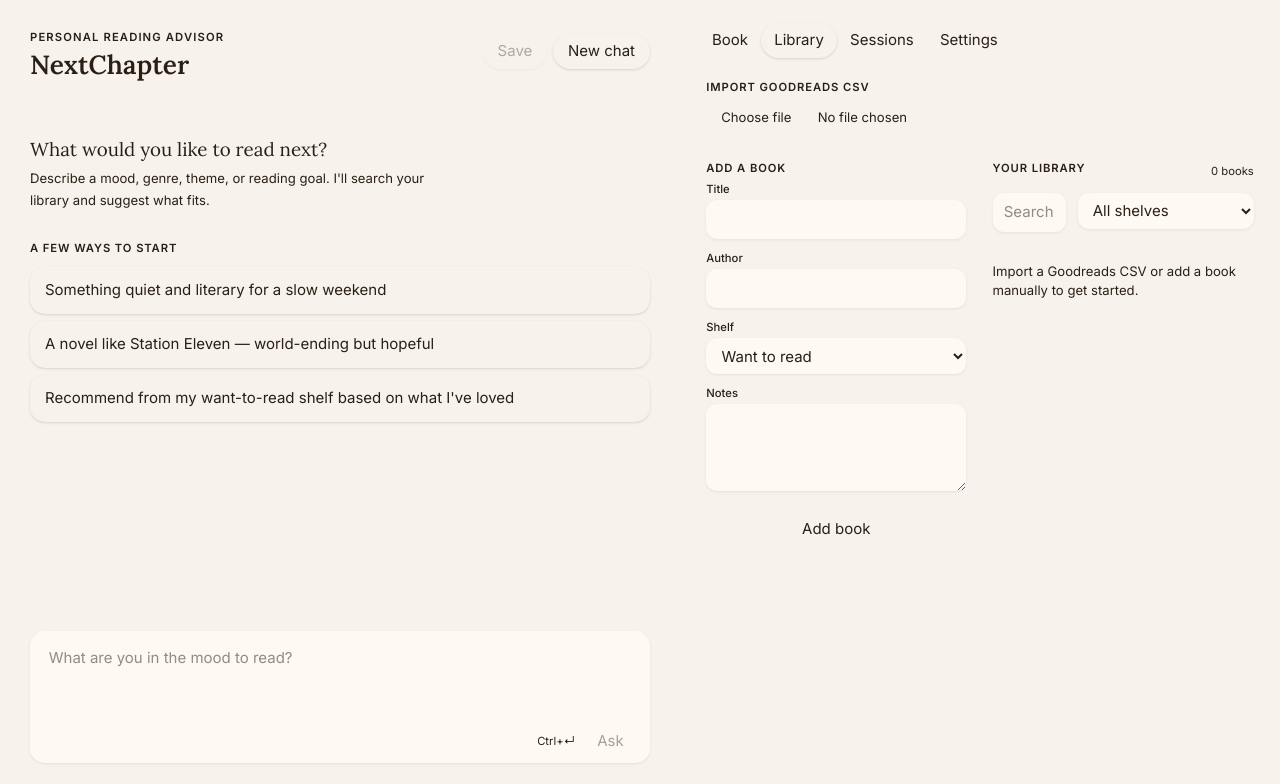
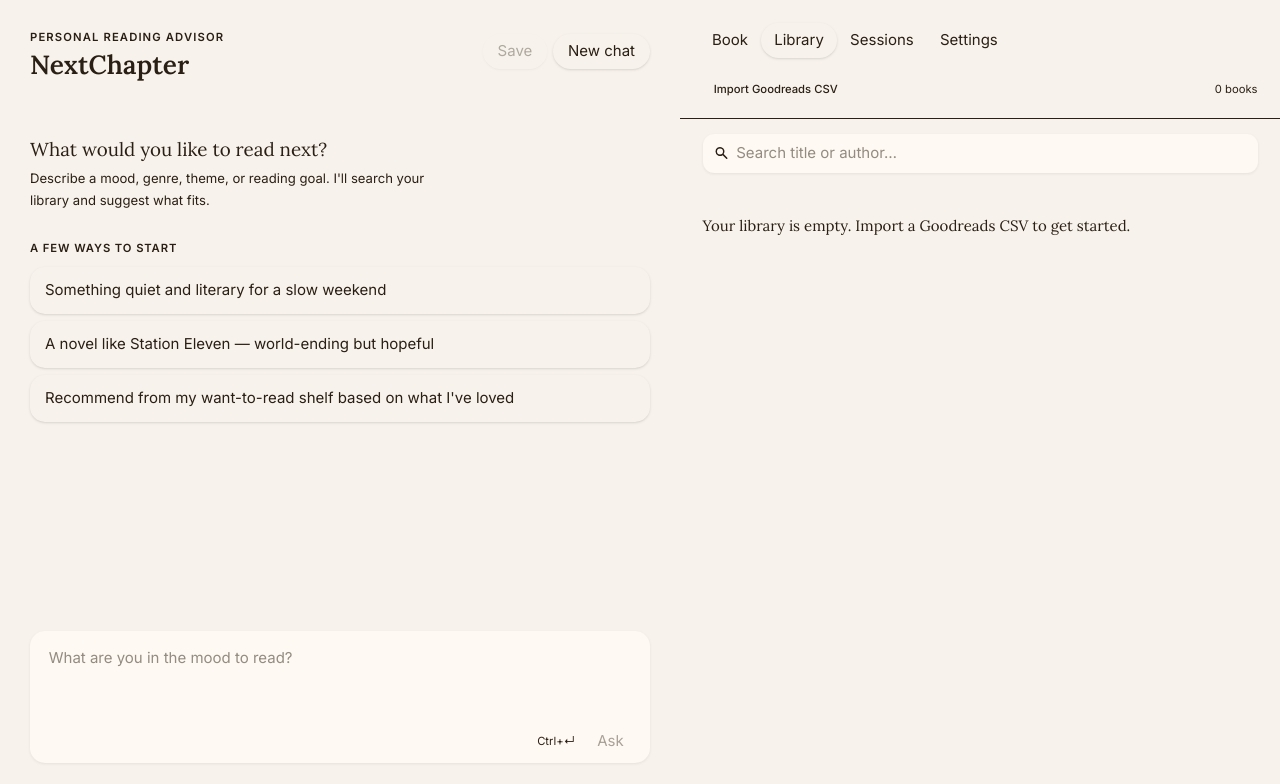
Before and after one commit to jsanfil/NextChapter, a React (Vite) app: page / in a window 1280 px wide. Both pictures are taken after a click on the tab "Library". Shown: the top 784 px of the page. Built offline with nearby package versions, Linux system fonts and the light colour scheme.

Commit message:
feat: enhance LibraryView test coverage and component logic
Added sample books and updated tests to render, filter, and select books

Co-authored-by: Joe Sanfilippo <2178972+jsanfil@users.noreply.github.com>

```diff
--- a/src/components/LibraryView.tsx
+++ b/src/components/LibraryView.tsx
@@ -1,8 +1,7 @@
 import { useMemo, useState } from "react";
 import { parseGoodreadsCsv } from "../domain/goodreadsCsv";
-import { addBook, booksByShelf, upsertBook } from "../domain/library";
-import type { Book, LinkSourceSetting, Shelf } from "../domain/types";
-import BookForm from "./BookForm";
+import { upsertBook } from "../domain/library";
+import type { Book, LinkSourceSetting } from "../domain/types";
 
 interface LibraryViewProps {
   books: Book[];
@@ -11,136 +10,40 @@ interface LibraryViewProps {
   onSelectBook: (bookId: string) => void;
 }
 
-export default function LibraryView({ books, linkSources, onBooksChange, onSelectBook }: LibraryViewProps) {
-  const [query, setQuery] = useState("");
-  const [shelf, setShelf] = useState<Shelf | "all">("all");
-  const [importMessage, setImportMessage] = useState("");
+/* ── Shelf filter options ── */
+type ShelfFilter = "all" | "read" | "want-to-read" | "none";
 
-  const visibleBooks = useMemo(() => {
-    return books
-      .filter((book) => shelf === "all" || book.shelf === shelf)
-      .filter((book) =>
-        `${book.title} ${book.author} ${book.userNotes}`.toLowerCase().includes(query.toLowerCase())
-      )
-      .sort((a, b) => a.title.localeCompare(b.title));
-  }, [books, query, shelf]);
+interface ShelfOption {
+  id: ShelfFilter;
+  label: string;
+}
 
-  async function importFile(file: File) {
-    const csv = await file.text();
-    const summary = parseGoodreadsCsv(csv, { linkSources });
-    const merged = summary.imported.reduce((current, book) => upsertBook(current, book), books);
-    onBooksChange(merged);
-    setImportMessage(`Imported ${summary.imported.length} books. Skipped ${summary.skipped.length}.`);
-  }
+const CORE_SHELVES: ShelfOption[] = [
+  { id: "all", label: "All" },
+  { id: "read", label: "Read" },
+  { id: "want-to-read", label: "Want to read" },
+];
 
-  const inputClass =
-    "w-full rounded-xl bg-[--color-input-bg] shadow-sm text-[--color-ink] placeholder:text-[--color-ink-light] px-3 py-2 text-sm focus:outline-none transition-colors";
-
-  const labelClass = "block text-xs font-semibold uppercase tracking-[0.08em] text-[--color-amber] mb-1.5";
-
+/* ── Star rating display ── */
+function StarRating({ rating }: { rating: number }) {
   return (
-    <div className="px-7 py-6 space-y-7">
-      {/* Import */}
-      <section>
-        <p className={labelClass}>Import Goodreads CSV</p>
-        <label className="flex items-center gap-3 cursor-pointer">
-          <span className="text-sm px-4 py-2 rounded-full text-[--color-ink-muted] bg-[--color-ghost-btn] hover:text-[--color-ink] transition-colors whitespace-nowrap cursor-pointer">
-            Choose file
-          </span>
-          <input
-            type="file"
-            accept=".csv,text/csv"
-            className="sr-only"
-            onChange={(event) => {
-              const file = event.target.files?.[0];
-              if (file) void importFile(file);
-            }}
-          />
-          <span className="text-sm text-[--color-ink-muted]">
-            {importMessage || "No file chosen"}
-          </span>
-        </label>
-      </section>
-
-      <div className="grid grid-cols-1 gap-7 lg:grid-cols-[260px_1fr]">
-        {/* Add book form */}
-        <section>
-          <p className={labelClass}>Add a book</p>
-          <BookForm
-            linkSources={linkSources}
-            submitLabel="Add book"
-            onSubmit={(book) => onBooksChange(addBook(books, book))}
-          />
-        </section>
-
-        {/* Browse */}
-        <section className="min-w-0">
-          <div className="flex items-center justify-between mb-3">
-            <p className={labelClass + " mb-0"}>Your library</p>
-            <span className="text-xs text-[--color-ink-light]">
-              {visibleBooks.length} {visibleBooks.length === 1 ? "book" : "books"}
-            </span>
-          </div>
-
-          <div className="flex gap-3 mb-4">
-            <div className="flex-1">
-              <label htmlFor="library-search" className="sr-only">Search</label>
-              <input
-                id="library-search"
-                value={query}
-                onChange={(e) => setQuery(e.target.value)}
-                placeholder="Search title, author, or notes…"
-                className={inputClass}
-              />
-            </div>
-            <div>
-              <label htmlFor="library-shelf" className="sr-only">Filter shelf</label>
-              <select
-                id="library-shelf"
-                value={shelf}
-                onChange={(e) => setShelf(e.target.value as Shelf | "all")}
-                className={inputClass + " pr-8"}
-              >
-                <option value="all">All shelves</option>
-                <option value="read">Read ({booksByShelf(books, "read").length})</option>
-                <option value="want-to-read">Want to read ({booksByShelf(books, "want-to-read").length})</option>
-                <option value="none">No shelf</option>
-              </select>
-            </div>
-          </div>
-
-          {visibleBooks.length === 0 ? (
-            <p className="text-sm text-[--color-ink-muted] py-4">
-              {books.length === 0
-                ? "Import a Goodreads CSV or add a book manually to get started."
-                : "No books match your current filter."}
-            </p>
-          ) : (
-            <div className="space-y-1">
-              {visibleBooks.map((book) => (
-                <button
-                  key={book.id}
-                  type="button"
-                  onClick={() => onSelectBook(book.id)}
-                  className="w-full text-left flex items-center justify-between gap-4 px-3.5 py-2.5 rounded-xl hover:bg-[--color-cream] transition-colors group"
-                >
-                  <div className="min-w-0">
-                    <p className="text-sm font-medium text-[--color-ink] truncate m-0 group-hover:text-[--color-espresso]">
-                      {book.title}
-                    </p>
-                    <p className="text-xs text-[--color-ink-muted] truncate m-0">{book.author}</p>
-                  </div>
-                  <ShelfBadge shelf={book.shelf} />
-                </button>
-              ))}
-            </div>
-          )}
-        </section>
-      </div>
-    </div>
+    <span className="flex items-center gap-0.5" aria-label={`${rating} out of 5 stars`}>
+      {[1, 2, 3, 4, 5].map((star) => (
+        <svg
+          key={star}
+          className={`w-3 h-3 ${star <= rating ? "text-[--color-amber]" : "text-[--color-border-mid]"}`}
+          viewBox="0 0 20 20"
+          fill="currentColor"
+          aria-hidden="true"
+        >
+          <path d="M9.049 2.927c.3-.921 1.603-.921 1.902 0l1.07 3.292a1 1 0 00.95.69h3.462c.969 0 1.371 1.24.588 1.81l-2.8 2.034a1 1 0 00-.364 1.118l1.07 3.292c.3.921-.755 1.688-1.54 1.118l-2.8-2.034a1 1 0 00-1.175 0l-2.8 2.034c-.784.57-1.838-.197-1.539-1.118l1.07-3.292a1 1 0 00-.364-1.118L2.98 8.72c-.783-.57-.38-1.81.588-1.81h3.461a1 1 0 00.951-.69l1.07-3.292z" />
+        </svg>
+      ))}
+    </span>
   );
 }
 
+/* ── Shelf badge pill ── */
 function ShelfBadge({ shelf }: { shelf: string }) {
   if (shelf === "read") {
     return (
@@ -158,3 +61,234 @@ function ShelfBadge({ shelf }: { shelf: string }) {
   }
   return null;
 }
+
+/* ── Format a date string for display ── */
+function formatDate(dateStr?: string): string | undefined {
+  if (!dateStr) return undefined;
+  // If it's just a year (4 digits), return as-is
+  if (/^\d{4}$/.test(dateStr.trim())) return dateStr.trim();
+  // Otherwise try to parse
+  const date = new Date(dateStr);
+  if (isNaN(date.getTime())) return dateStr;
+  return date.toLocaleDateString("en-US", { year: "numeric", month: "short" });
+}
+
+export default function LibraryView({ books, linkSources, onBooksChange, onSelectBook }: LibraryViewProps) {
+  const [query, setQuery] = useState("");
+  const [shelfFilter, setShelfFilter] = useState<ShelfFilter>("all");
+  const [importMessage, setImportMessage] = useState("");
+
+  /* Compute shelf counts */
+  const shelfCounts = useMemo(() => ({
+    all: books.length,
+    read: books.filter((b) => b.shelf === "read").length,
+    "want-to-read": books.filter((b) => b.shelf === "want-to-read").length,
+    none: books.filter((b) => b.shelf === "none").length,
+  }), [books]);
+
+  /* Build shelf options — only show "No shelf" if books exist there */
+  const shelfOptions = useMemo<ShelfOption[]>(() => {
+    const opts: ShelfOption[] = CORE_SHELVES.filter(
+      (s) => s.id === "all" || shelfCounts[s.id] > 0
+    );
+    if (shelfCounts.none > 0) {
+      opts.push({ id: "none", label: "No shelf" });
+    }
+    return opts;
+  }, [shelfCounts]);
+
+  const visibleBooks = useMemo(() => {
+    return books
+      .filter((book) => shelfFilter === "all" || book.shelf === shelfFilter)
+      .filter((book) =>
+        `${book.title} ${book.author} ${book.userNotes}`.toLowerCase().includes(query.toLowerCase())
+      )
+      .sort((a, b) => {
+        // Sort: by shelf order (read first, then want-to-read, then none), then alpha
+        const shelfOrder: Record<string, number> = { read: 0, "want-to-read": 1, none: 2 };
+        const shelfDiff = (shelfOrder[a.shelf] ?? 2) - (shelfOrder[b.shelf] ?? 2);
+        if (shelfDiff !== 0) return shelfDiff;
+        return a.title.localeCompare(b.title);
+      });
+  }, [books, query, shelfFilter]);
+
+  async function importFile(file: File) {
+    const csv = await file.text();
+    const summary = parseGoodreadsCsv(csv, { linkSources });
+    const merged = summary.imported.reduce((current, book) => upsertBook(current, book), books);
+    onBooksChange(merged);
+    setImportMessage(
+      `Imported ${summary.imported.length} book${summary.imported.length !== 1 ? "s" : ""}` +
+        (summary.skipped.length > 0 ? ` · ${summary.skipped.length} skipped` : "")
+    );
+  }
+
+  const labelClass = "block text-xs font-semibold uppercase tracking-[0.08em] text-[--color-amber] mb-1.5";
+  const inputClass =
+    "w-full rounded-xl bg-[--color-input-bg] shadow-sm text-[--color-ink] placeholder:text-[--color-ink-light] px-3 py-2 text-sm focus:outline-none transition-colors";
+
+  return (
+    <div className="flex flex-col h-full">
+      {/* ── Header: Import strip ── */}
+      <div className="px-6 pt-5 pb-4 border-b border-[--color-border] shrink-0">
+        <div className="flex items-center justify-between gap-4">
+          <div className="flex items-center gap-2">
+            <label className="flex items-center gap-2 cursor-pointer">
+              <span className="text-xs font-medium px-3 py-1.5 rounded-full text-[--color-ink-muted] bg-[--color-ghost-btn] hover:text-[--color-ink] transition-colors whitespace-nowrap cursor-pointer">
+                Import Goodreads CSV
+              </span>
+              <input
+                type="file"
+                accept=".csv,text/csv"
+                className="sr-only"
+                onChange={(event) => {
+                  const file = event.target.files?.[0];
+                  if (file) void importFile(file);
+                }}
+              />
+            </label>
+            {importMessage && (
+              <span className="text-xs text-[--color-green] font-medium">{importMessage}</span>
+            )}
+          </div>
+          <span className="text-xs text-[--color-ink-light] shrink-0">
+            {visibleBooks.length}{shelfFilter !== "all" || query ? ` / ${books.length}` : ""}{" "}
+            {books.length === 1 ? "book" : "books"}
+          </span>
+        </div>
+      </div>
+
+      {/* ── Search + shelf filter ── */}
+      <div className="px-6 pt-4 pb-3 shrink-0 space-y-3">
+        {/* Search */}
+        <div>
+          <label htmlFor="library-search" className="sr-only">Search your library</label>
+          <div className="relative">
+            <svg
+              className="absolute left-3 top-1/2 -translate-y-1/2 w-4 h-4 text-[--color-ink-light] pointer-events-none"
+              viewBox="0 0 20 20"
+              fill="currentColor"
+              aria-hidden="true"
+            >
+              <path
+                fillRule="evenodd"
+                d="M8 4a4 4 0 100 8 4 4 0 000-8zM2 8a6 6 0 1110.89 3.476l4.817 4.817a1 1 0 01-1.414 1.414l-4.816-4.816A6 6 0 012 8z"
+                clipRule="evenodd"
+              />
+            </svg>
+            <input
+              id="library-search"
+              value={query}
+              onChange={(e) => setQuery(e.target.value)}
+              placeholder="Search title or author…"
+              className={inputClass + " pl-9"}
+            />
+          </div>
+        </div>
+
+        {/* Shelf filter pills */}
+        {shelfOptions.length > 1 && (
+          <div
+            role="group"
+            aria-label="Filter by shelf"
+            className="flex flex-wrap gap-1.5"
+          >
+            {shelfOptions.map((option) => {
+              const isActive = shelfFilter === option.id;
+              const count = shelfCounts[option.id];
+              return (
+                <button
+                  key={option.id}
+                  type="button"
+                  onClick={() => setShelfFilter(option.id)}
+                  aria-pressed={isActive}
+                  className={[
+                    "text-xs font-medium px-3 py-1 rounded-full transition-all",
+                    isActive
+                      ? "bg-[--color-espresso] text-[--color-parchment] shadow-sm"
+                      : "bg-[--color-ghost-btn] text-[--color-ink-muted] hover:bg-[--color-border-mid] hover:text-[--color-ink]",
+                  ].join(" ")}
+                >
+                  {option.label}
+                  {option.id !== "all" && (
+                    <span
+                      className={`ml-1.5 ${isActive ? "opacity-70" : "opacity-50"}`}
+                    >
+                      {count}
+                    </span>
+                  )}
+                </button>
+              );
+            })}
+          </div>
+        )}
+      </div>
+
+      {/* ── Book list ── */}
+      <div className="flex-1 overflow-y-auto px-3 pb-6">
+        {books.length === 0 ? (
+          /* Empty library state */
+          <div className="flex flex-col items-start px-3 pt-8 gap-3">
+            <p className="font-serif text-base text-[--color-ink-muted] leading-relaxed">
+              Your library is empty. Import a Goodreads CSV to get started.
+            </p>
+          </div>
+        ) : visibleBooks.length === 0 ? (
+          <p className="text-sm text-[--color-ink-muted] px-3 pt-6">
+            No books match your search.
+          </p>
+        ) : (
+          <div className="divide-y divide-[--color-border]/40">
+            {visibleBooks.map((book) => {
+              const dateLabel = formatDate(book.dateRead) ?? (book.metadata.publicationYear ? String(book.metadata.publicationYear) : undefined);
+              return (
+                <button
+                  key={book.id}
+                  type="button"
+                  onClick={() => onSelectBook(book.id)}
+                  className="w-full text-left flex items-start gap-3.5 px-3 py-3.5 hover:bg-[--color-cream] transition-colors group"
+                >
+                  {/* Cover thumbnail placeholder */}
+                  <div
+                    className="shrink-0 w-9 h-[54px] rounded-md bg-[--color-cream] border border-[--color-border] flex items-center justify-center"
+                    aria-hidden="true"
+                  >
+                    <svg className="w-4 h-4 text-[--color-border-mid]" viewBox="0 0 20 20" fill="currentColor">
+                      <path d="M9 4.804A7.968 7.968 0 005.5 4c-1.255 0-2.443.29-3.5.804v10A7.969 7.969 0 015.5 14c1.669 0 3.218.51 4.5 1.385A7.962 7.962 0 0114.5 14c1.255 0 2.443.29 3.5.804v-10A7.968 7.968 0 0014.5 4c-1.255 0-2.443.29-3.5.804V12a1 1 0 11-2 0V4.804z" />
+                    </svg>
+                  </div>
+
+                  {/* Main content */}
+                  <div className="flex-1 min-w-0">
+                    <div className="flex items-start justify-between gap-2">
+                      <p className="text-sm font-semibold text-[--color-ink] leading-snug m-0 group-hover:text-[--color-espresso] line-clamp-2">
+                        {book.title}
+                      </p>
+                      <ShelfBadge shelf={book.shelf} />
+                    </div>
+                    <p className="text-xs text-[--color-ink-muted] mt-0.5 m-0">{book.author}</p>
+
+                    {/* Metadata row */}
+                    <div className="flex items-center gap-3 mt-1.5 flex-wrap">
+                      {book.userRating ? (
+                        <StarRating rating={book.userRating} />
+                      ) : null}
+                      {dateLabel ? (
+                        <span className="text-[0.7rem] text-[--color-ink-light]">{dateLabel}</span>
+                      ) : null}
+                      {book.metadata.pageCount ? (
+                        <span className="text-[0.7rem] text-[--color-ink-light]">
+                          {book.metadata.pageCount} pp
+                        </span>
+                      ) : null}
+                    </div>
+                  </div>
+                </button>
+              );
+            })}
+          </div>
+        )}
+      </div>
+    </div>
+  );
+}
```
Also changed, not shown: 1 other file (tests, documents, lock files or other folders).
